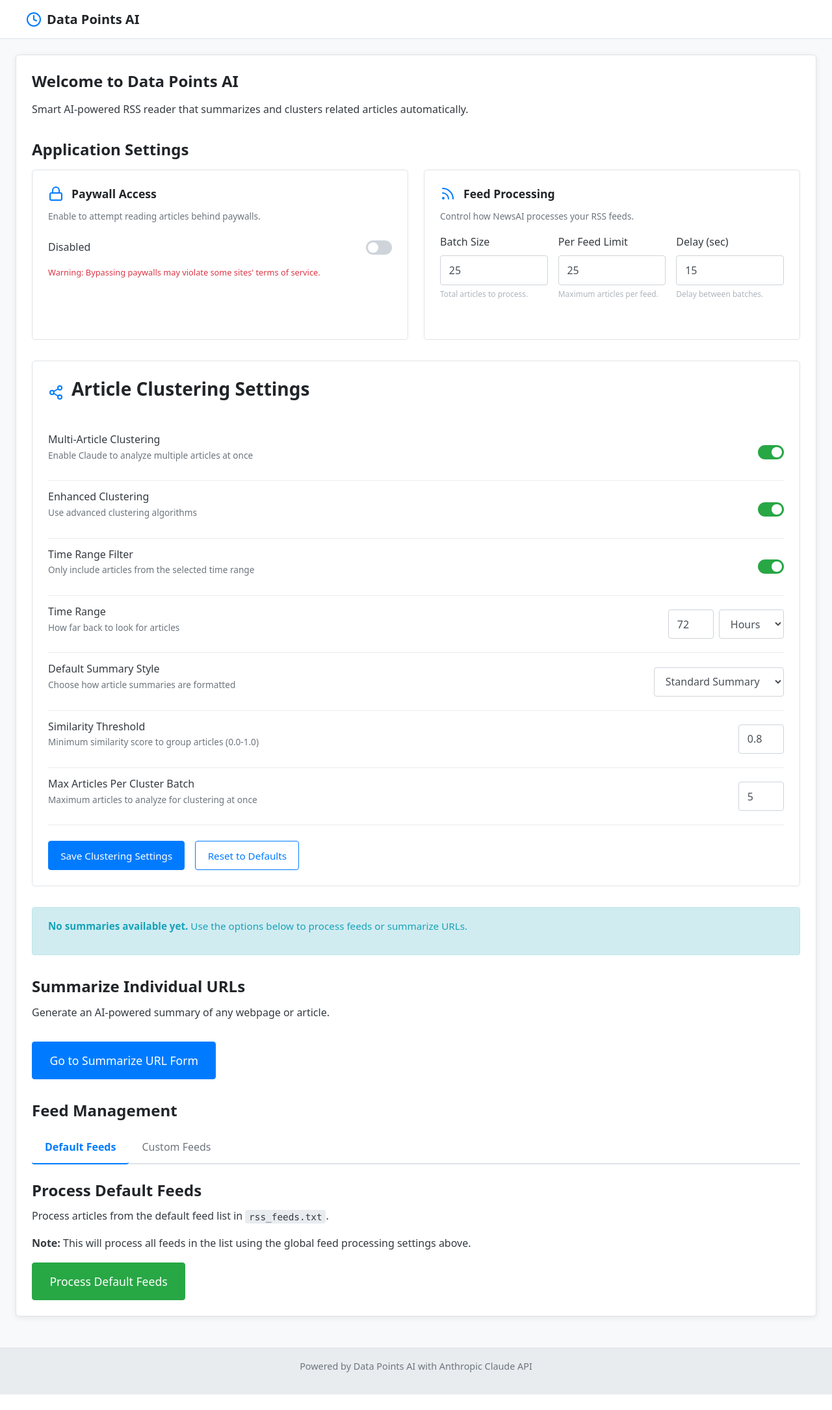
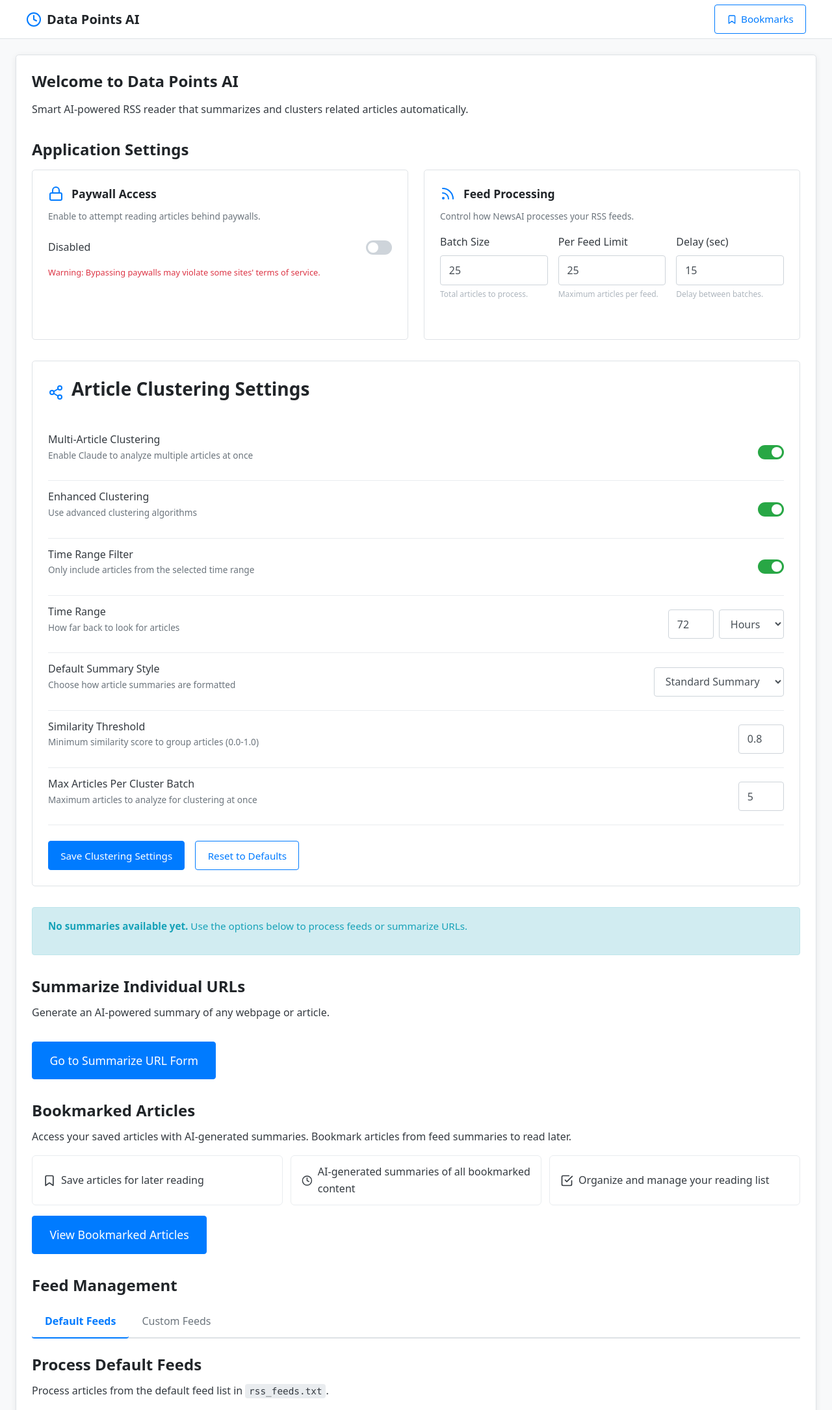
Before and after one commit to tcarmody/rss-reader, a FastAPI app: page / in a window 1280 px wide. Shown: the top 2170 px of the page at 65% size. Before the commit the page ends 2146 px from the top, so only its background shows below. Run offline with FastAPI, Linux system fonts and the light colour scheme; parts of the project's set-up code (start-up, migrations or seed data) failed here and were passed over.

Commit message:
Updated welcome template to link to bookmarks

```diff
--- a/templates/welcome.html
+++ b/templates/welcome.html
@@ -5,6 +5,42 @@
   <meta name="viewport" content="width=device-width, initial-scale=1.0">
   <title>Data Points AI - Smart RSS Reader</title>
   <link rel="stylesheet" href="{{ url_for('static', path='css/styles.css') }}">
+  <style>
+    /* Feature highlights styles */
+    .feature-highlights {
+      display: flex;
+      flex-direction: column;
+      gap: 0.75rem;
+      margin-top: 1rem;
+    }
+
+    .feature-item {
+      display: flex;
+      align-items: center;
+      padding: 0.75rem 1rem;
+      background-color: var(--neutral-50);
+      border-radius: 6px;
+      border: 1px solid var(--neutral-200);
+      transition: all 0.2s ease;
+    }
+
+    .feature-item:hover {
+      background-color: var(--primary-50);
+      border-color: var(--primary-200);
+    }
+
+    @media (min-width: 768px) {
+      .feature-highlights {
+        flex-direction: row;
+        flex-wrap: wrap;
+      }
+
+      .feature-item {
+        flex: 1 1 calc(33.333% - 1rem);
+        min-width: 200px;
+      }
+    }
+  </style>
   </head>
 <body>
   <div class="app-container">
@@ -18,6 +54,15 @@
           </svg>
           <span class="logo-text">Data Points AI</span>
         </a>
+
+        <div class="nav-actions">
+          <a href="{{ url_for('view_bookmarks') }}" class="button outline nav-bookmarks-link">
+            <svg xmlns="http://www.w3.org/2000/svg" width="16" height="16" viewBox="0 0 24 24" fill="none" stroke="currentColor" stroke-width="2" stroke-linecap="round" stroke-linejoin="round" class="bookmark-icon">
+              <path d="M19 21l-7-5-7 5V5a2 2 0 0 1 2-2h10a2 2 0 0 1 2 2z"></path>
+            </svg>
+            Bookmarks
+          </a>
+        </div>
       </div>
     </nav>
 
@@ -208,6 +253,36 @@
           </a>
         </section>
 
+        <section aria-labelledby="bookmarksLinkTitle" class="feed-section" style="margin-top: 2rem;">
+          <h3 id="bookmarksLinkTitle">Bookmarked Articles</h3>
+          <p>Access your saved articles with AI-generated summaries. Bookmark articles from feed summaries to read later.</p>
+          <div class="feature-highlights" style="margin-top: 1rem;">
+            <div class="feature-item">
+              <svg xmlns="http://www.w3.org/2000/svg" width="20" height="20" viewBox="0 0 24 24" fill="none" stroke="currentColor" stroke-width="2" stroke-linecap="round" stroke-linejoin="round" style="margin-right: 8px;">
+                <path d="M19 21l-7-5-7 5V5a2 2 0 0 1 2-2h10a2 2 0 0 1 2 2z"></path>
+              </svg>
+              Save articles for later reading
+            </div>
+            <div class="feature-item">
+              <svg xmlns="http://www.w3.org/2000/svg" width="20" height="20" viewBox="0 0 24 24" fill="none" stroke="currentColor" stroke-width="2" stroke-linecap="round" stroke-linejoin="round" style="margin-right: 8px;">
+                <circle cx="12" cy="12" r="10"></circle>
+                <path d="M12 6v6l4 2"></path>
+              </svg>
+              AI-generated summaries of all bookmarked content
+            </div>
+            <div class="feature-item">
+              <svg xmlns="http://www.w3.org/2000/svg" width="20" height="20" viewBox="0 0 24 24" fill="none" stroke="currentColor" stroke-width="2" stroke-linecap="round" stroke-linejoin="round" style="margin-right: 8px;">
+                <polyline points="9 11 12 14 22 4"></polyline>
+                <path d="M21 12v7a2 2 0 0 1-2 2H5a2 2 0 0 1-2-2V5a2 2 0 0 1 2-2h11"></path>
+              </svg>
+              Organize and manage your reading list
+            </div>
+          </div>
+          <a href="{{ url_for('view_bookmarks') }}" class="button large" style="margin-top: 1rem; display: inline-block; text-align: center;">
+            View Bookmarked Articles
+          </a>
+        </section>
+
         <section aria-labelledby="feedProcessingTitle" style="margin-top: 2rem;">
           <h2 id="feedProcessingTitle" class="card-title">Feed Management</h2>
           <div class="tabs" role="tablist" aria-label="Feed Management Options">
```
